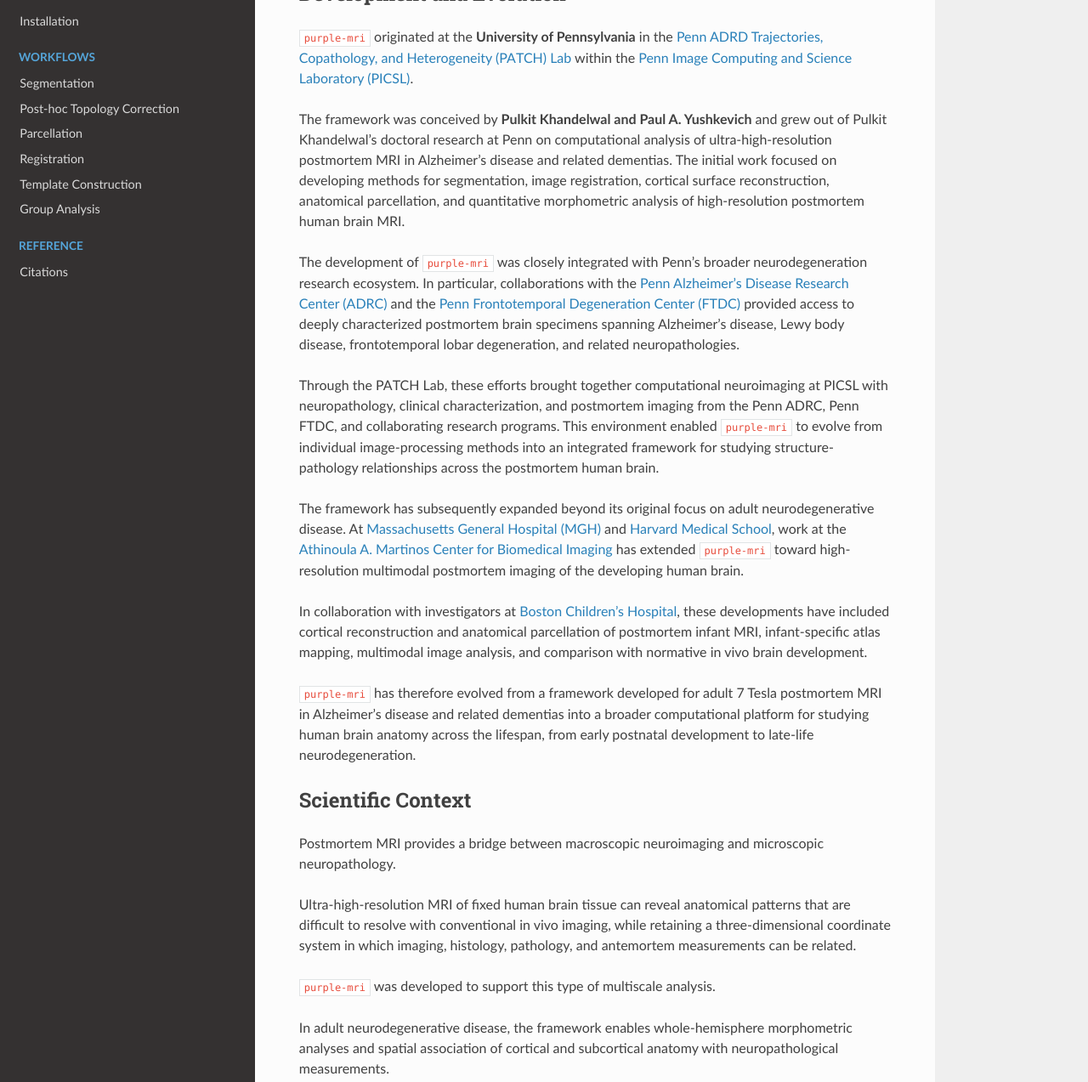
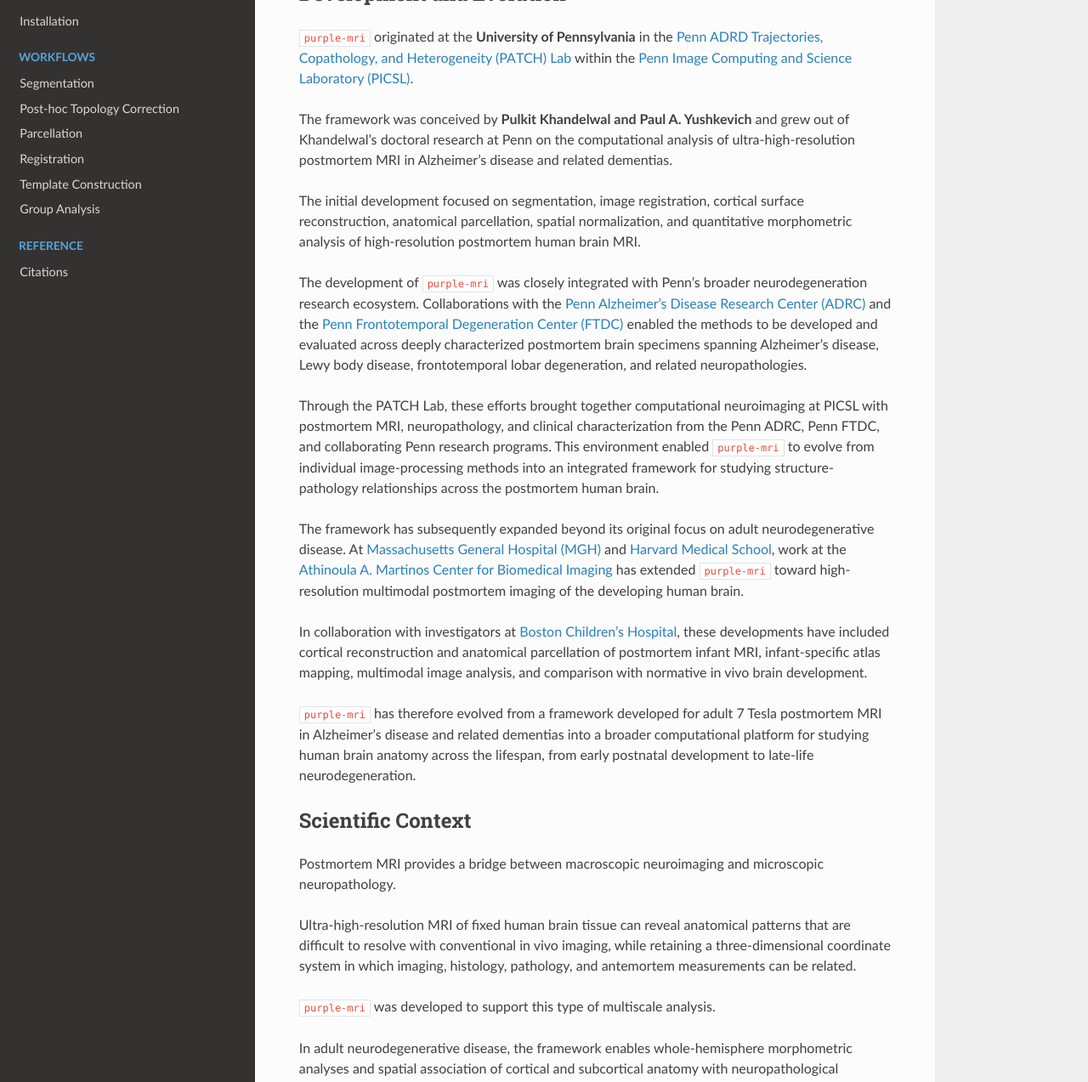
Before and after one commit to Pulkit-Khandelwal/purple-mri, a Sphinx documentation site: the page built from docs/source/index.rst, in a window 1280 px wide and 1400 px high, scrolled down 2507 px, cut to the strip 127-1400 px from the top of the window. Shown: the whole strip at 85% size. Built offline with Sphinx 7.4.7 and the Read the Docs theme 3.1.0, drawn with Linux system fonts in a browser that asks for light colours; some of the changed text lies outside the part shown.

Commit message:
Revise purple-mri documentation for clarity
Updated the description of the purple-mri framework for clarity and consistency. Added details about development and collaborating institutions.

```diff
--- a/docs/source/index.rst
+++ b/docs/source/index.rst
@@ -1,10 +1,10 @@
 purple-mri
 ==========
 
-``purple-mri`` (**P**enn **U**tilities for **R**egistration and **P**arce**L**ation
-of **E**x vivo **MRI**) is a computational framework for segmentation,
-registration, cortical surface reconstruction, anatomical parcellation, and
-group-level analysis of ultra-high-resolution postmortem human brain MRI.
+``purple-mri`` (**PURPLE-MRI**; Penn Utilities for Registration and Parcellation of Ex vivo MRI)
+is a computational framework for segmentation, registration, cortical surface
+reconstruction, anatomical parcellation, and group-level analysis of
+ultra-high-resolution postmortem human brain MRI.
 
 The toolkit was originally developed for ex vivo whole-hemisphere MRI acquired
 at submillimeter resolution, including approximately 300 µm isotropic 7 Tesla
@@ -49,8 +49,7 @@
 * surface-based anatomical parcellation using multiple established cortical
   atlases, including DKT, Destrieux, Schaefer, HCP-MMP1/Glasser, Jülich,
   Brainnetome, and von Economo-Koskinas;
-* infant-specific cortical reconstruction and parcellation, including
-  M-CRIB-S;
+* infant-specific cortical reconstruction and parcellation, including M-CRIB-S;
 * ex vivo to in vivo volumetric registration using classical optimization and
   learning-based methods;
 * population-specific volumetric template construction;
@@ -75,27 +74,30 @@
 <https://www.med.upenn.edu/sbia/>`_.
 
 The framework was conceived by **Pulkit Khandelwal and Paul A. Yushkevich**
-and grew out of Pulkit Khandelwal's doctoral research at Penn on computational
+and grew out of Khandelwal's doctoral research at Penn on the computational
 analysis of ultra-high-resolution postmortem MRI in Alzheimer's disease and
-related dementias. The initial work focused on developing methods for
-segmentation, image registration, cortical surface reconstruction, anatomical
-parcellation, and quantitative morphometric analysis of high-resolution
-postmortem human brain MRI.
+related dementias.
+
+The initial development focused on segmentation, image registration, cortical
+surface reconstruction, anatomical parcellation, spatial normalization, and
+quantitative morphometric analysis of high-resolution postmortem human brain
+MRI.
 
 The development of ``purple-mri`` was closely integrated with Penn's broader
-neurodegeneration research ecosystem. In particular, collaborations with the
+neurodegeneration research ecosystem. Collaborations with the
 `Penn Alzheimer's Disease Research Center (ADRC)
 <https://www.med.upenn.edu/adrc/>`_ and the
 `Penn Frontotemporal Degeneration Center (FTDC)
-<https://www.med.upenn.edu/ftd/>`_ provided access to deeply characterized
-postmortem brain specimens spanning Alzheimer's disease, Lewy body disease,
-frontotemporal lobar degeneration, and related neuropathologies.
+<https://www.med.upenn.edu/ftd/>`_ enabled the methods to be developed and
+evaluated across deeply characterized postmortem brain specimens spanning
+Alzheimer's disease, Lewy body disease, frontotemporal lobar degeneration,
+and related neuropathologies.
 
 Through the PATCH Lab, these efforts brought together computational
-neuroimaging at PICSL with neuropathology, clinical characterization, and
-postmortem imaging from the Penn ADRC, Penn FTDC, and collaborating research
-programs. This environment enabled ``purple-mri`` to evolve from individual
-image-processing methods into an integrated framework for studying
+neuroimaging at PICSL with postmortem MRI, neuropathology, and clinical
+characterization from the Penn ADRC, Penn FTDC, and collaborating Penn
+research programs. This environment enabled ``purple-mri`` to evolve from
+individual image-processing methods into an integrated framework for studying
 structure-pathology relationships across the postmortem human brain.
 
 The framework has subsequently expanded beyond its original focus on adult
@@ -216,6 +218,53 @@
    citations
 
 
+Software Ecosystem
+------------------
+
 .. image:: _static/purple_ecosystem.png
    :width: 900px
    :align: center
+
+
+Development and Collaborating Institutions
+------------------------------------------
+
+``purple-mri`` was initiated at Penn and has continued to evolve through
+collaborative research at Penn Medicine, the PATCH Lab, Harvard Medical School,
+the Athinoula A. Martinos Center for Biomedical Imaging, and Mass General
+Brigham.
+
+
+.. raw:: html
+
+   <div style="
+        display:flex;
+        flex-wrap:wrap;
+        justify-content:center;
+        align-items:center;
+        gap:28px 38px;
+        margin-top:25px;
+        margin-bottom:25px;
+   ">
+
+     <img src="_static/p2.png"
+          alt="Penn Medicine"
+          style="max-width:180px; max-height:85px; object-fit:contain;">
+
+     <img src="_static/p7.png"
+          alt="PATCH Lab"
+          style="max-width:145px; max-height:120px; object-fit:contain;">
+
+     <img src="_static/p5.png"
+          alt="Harvard Medical School"
+          style="max-width:255px; max-height:85px; object-fit:contain;">
+
+     <img src="_static/p6.jpg"
+          alt="Athinoula A. Martinos Center for Biomedical Imaging"
+          style="max-width:180px; max-height:105px; object-fit:contain;">
+
+     <img src="_static/p4.png"
+          alt="Mass General Brigham"
+          style="max-width:260px; max-height:80px; object-fit:contain;">
+
+   </div>
```
Also changed, not shown: other parts of docs/source/index.rst (+2 -2 lines).
